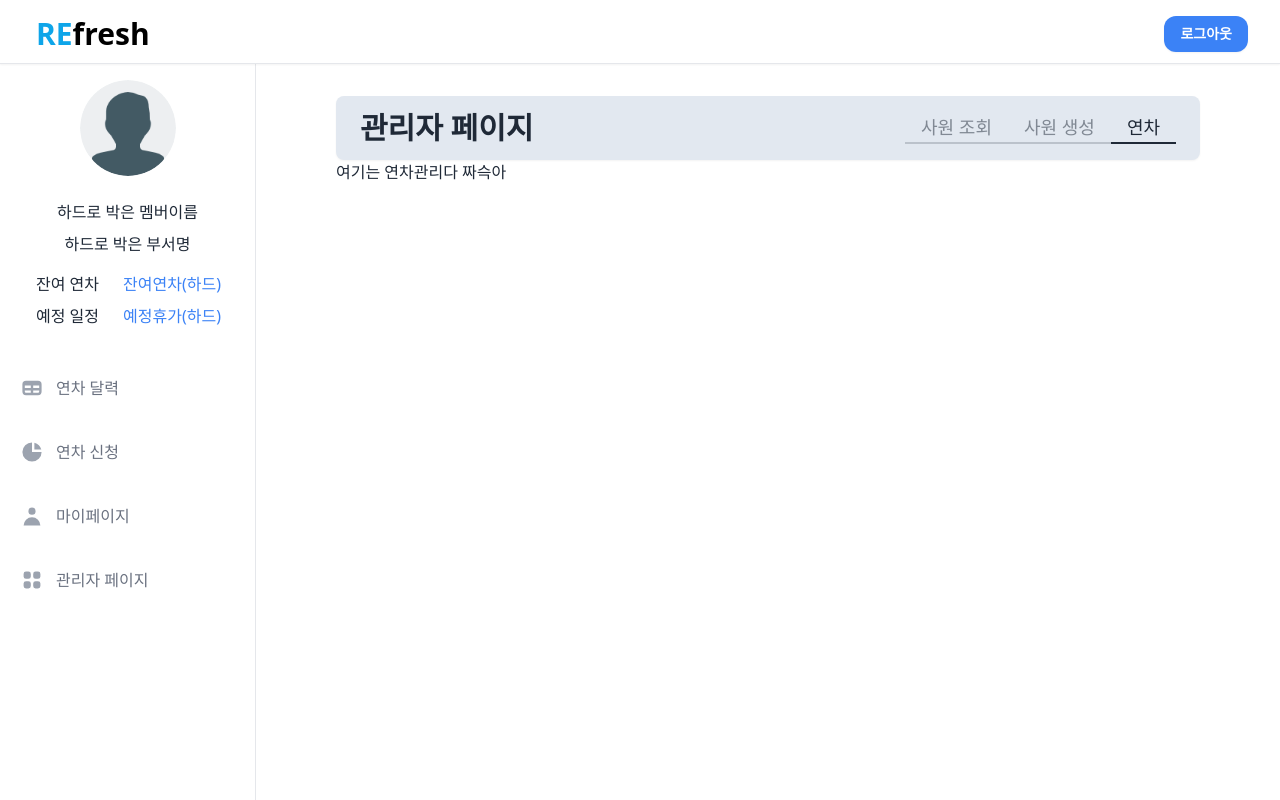
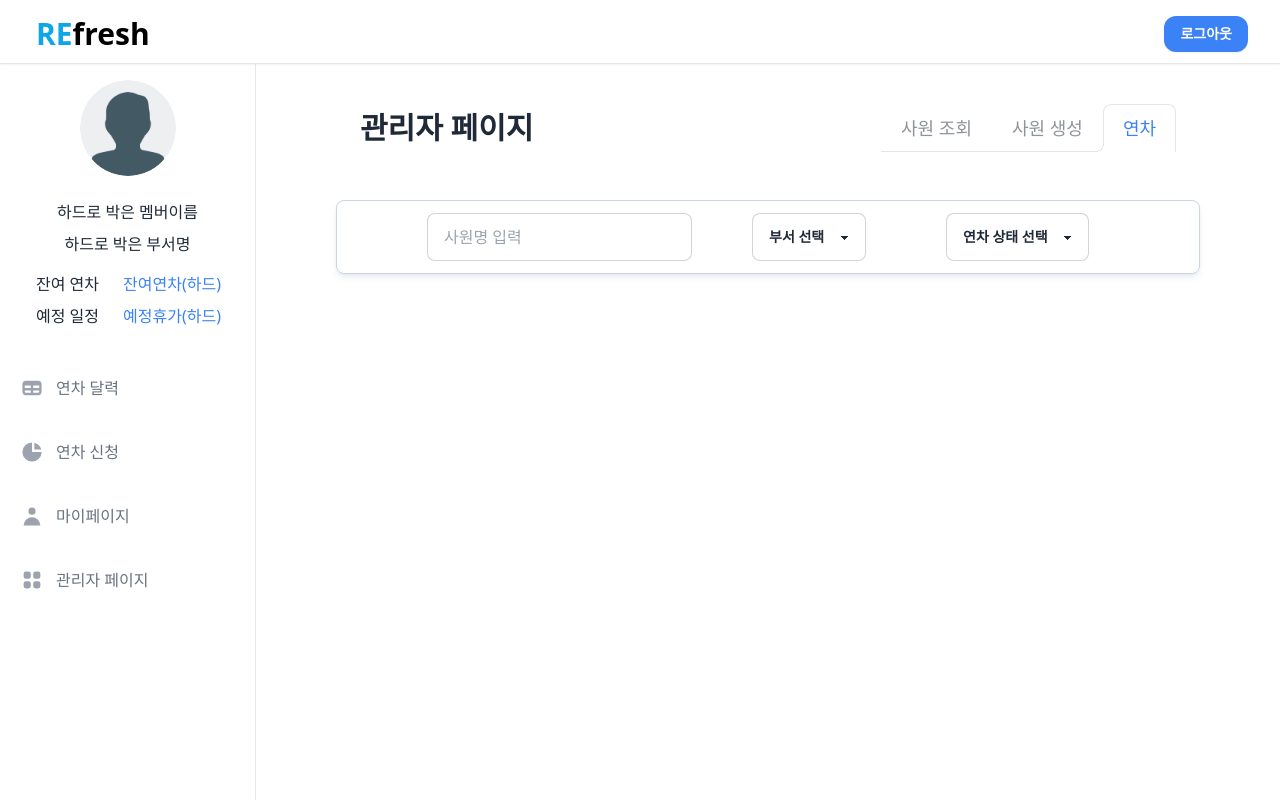
Before and after one commit to TKO-RE-fresh/REfresh, a Vue app in the folder frontend/: page /admin in a window 1280 px wide. Both pictures are taken after a click on the element "연차". Built offline with nearby package versions, Linux system fonts and the light colour scheme.

Commit message:
feat: 관리자 페이지 탭 UI

```diff
--- a/frontend/src/views/admin/AdminAnnualArea.vue
+++ b/frontend/src/views/admin/AdminAnnualArea.vue
@@ -1,7 +1,25 @@
 <template>
-    <div>
-        여기는 연차관리다 짜슥아
+  <div class="bg-base-80 border border-slate-300 rounded-lg shadow-md shadow-slate-300/40 my-10">
+    <div class="py-3 flex justify-center items-center max-w-500">
+      <div class="px-5">
+        <input id="name" type="text" placeholder="사원명 입력" class="input input-bordered "  />
+      </div>
+      <div class="px-10">
+        <select class="select select-bordered" >
+          <option disabled selected>부서 선택</option>
+          <option v-for="(item,idx) in deptOptions" :key="idx">{{item}}</option>
+        </select>
+      </div>
+      <div class="px-10">
+        <select class="select select-bordered">
+          <option disabled selected>연차 상태 선택</option>
+          <option v-for="(item,idx) in statusOptions" :key="idx">{{item}}</option>
+        </select>
+      </div>
     </div>
+  </div>
 </template>
 <script setup>
+  const deptOptions = ['인사팀','영업팀','개발팀','디자인팀','서비스팀'];
+  const statusOptions = ['대기','승인','반려','취소'];
 </script>
--- a/frontend/src/views/admin/AdminMainHeader.vue
+++ b/frontend/src/views/admin/AdminMainHeader.vue
@@ -1,15 +1,15 @@
 <template>
   <div>
-    <div class="navbar bg-slate-200 rounded-lg shadow-sm px-6">
+    <div class="navbar px-6">
       <div class="flex-1">
         <h3 class="normal-case text-3xl font-bold">관리자 페이지</h3>
         <!-- <a class="btn btn-ghost normal-case text-xl">연차 신청</a> -->
       </div>
       <div class="flex-none">
-        <div class="tabs">
-          <span id="0" :class="{'tab-active' : 0 === value}" class="tab tab-bordered text-lg"  @click="tabHandler($event)">사원 조회</span>
-          <span id="1" :class="{'tab-active' : 1 === value}"  class="tab tab-bordered text-lg"   @click="tabHandler($event)" >사원 생성</span>
-          <span id="2" :class="{'tab-active' : 2 === value}" class="tab tab-bordered text-lg"  @click="tabHandler($event)">연차</span>
+        <div class="tabs ">
+          <span id="0" :class="{'tab-active text-blue-500 bg-blue-100' : 0 === value}" class="tab tab-lg tab-lifted "  @click="tabHandler($event)">사원 조회</span>
+          <span id="1" :class="{'tab-active text-blue-500 bg-blue-100' : 1 === value}"  class="tab tab-lg tab-lifted "   @click="tabHandler($event)" >사원 생성</span>
+          <span id="2" :class="{'tab-active text-blue-500 bg-blue-100' : 2 === value}" class="tab tab-lg tab-lifted "  @click="tabHandler($event)">연차</span>
         </div>
       </div>
     </div>
@@ -20,7 +20,7 @@
   import { ref, defineEmits } from 'vue';
   const value = ref(0);
   const emit = defineEmits(['selectedTab']);
-  // const selectedTab = ref('');
+
   const tabHandler = (e) => {
     const id = e.target.id;
     value.value = Number(id);
```
Also changed, not shown: frontend/src/views/admin/AdminMainArea.vue (indentation only), 1 other file (tests, documents, lock files or other folders).
